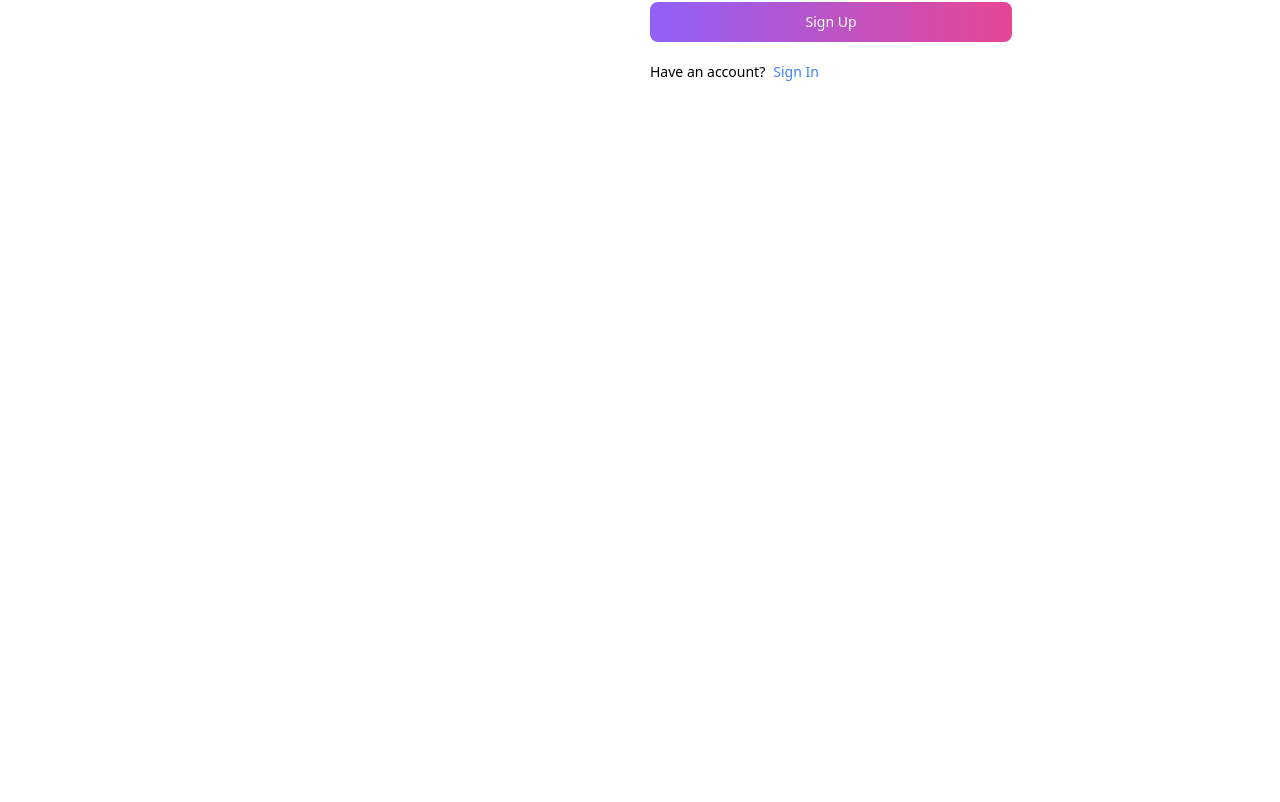
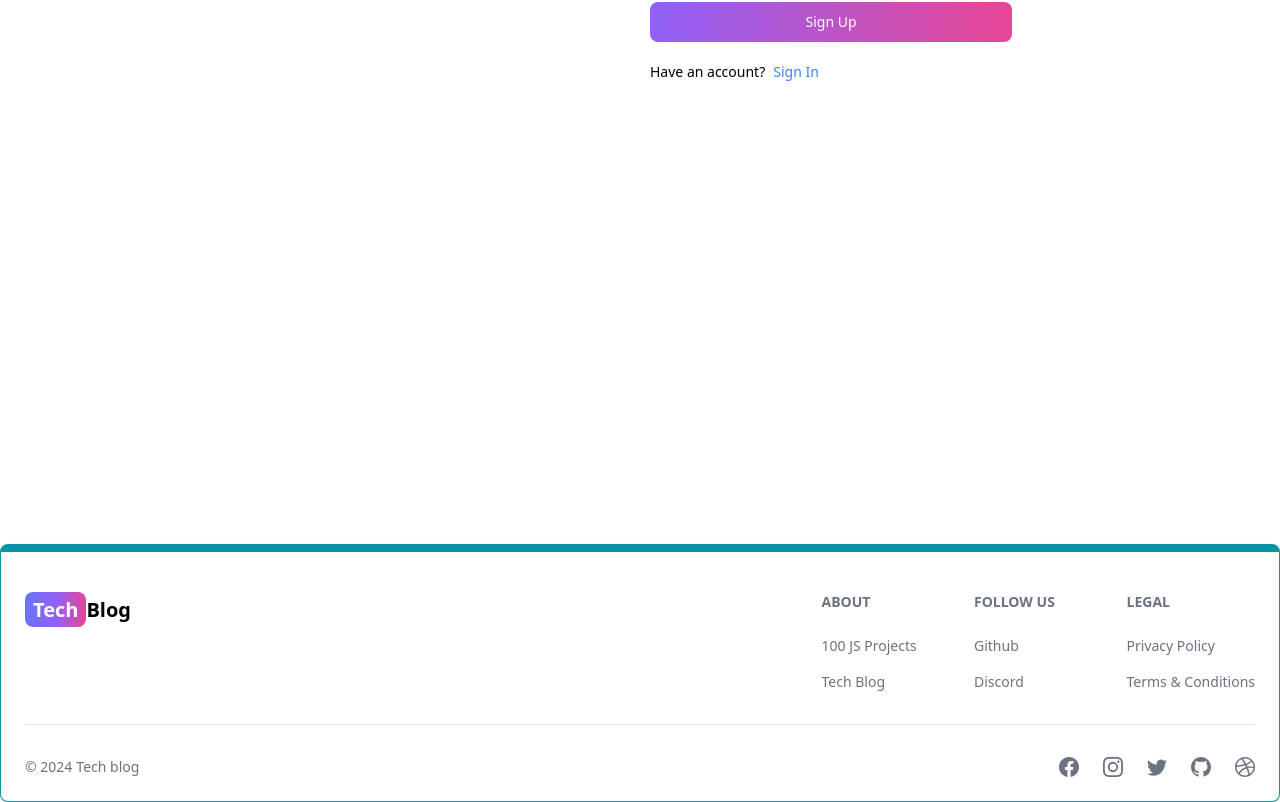
Before and after one commit to yaromyrkuninets/mern-blog-app, a React (Vite) app in the folder client/: page /sign-up in a window 1280 px wide. Shown: the part 400-1202 px from the top of the page. Before the commit the page ends 944 px from the top, so only its background shows below. Built offline with nearby package versions, Linux system fonts and the light colour scheme.

Commit message:
create the footer component

```diff
--- a/client/src/App.tsx
+++ b/client/src/App.tsx
@@ -6,6 +6,7 @@ import SignUp from "./pages/SignUp"
 import Dashboard from "./pages/Dashboard"
 import Projects from "./pages/Projects"
 import Header from "./components/Header"
+import Footer from "./components/Footer"
 
 
 const App = () => {
@@ -20,6 +21,7 @@ const App = () => {
                     <Route path="/dashboard" element={<Dashboard/>}/>
                     <Route path="/projects" element={<Projects/>}/>
                 </Routes>
+            <Footer/>
         </BrowserRouter>
     )
 }
--- /dev/null
+++ b/client/src/components/Footer.tsx
@@ -0,0 +1,81 @@
+import { Footer } from 'flowbite-react';
+import { Link } from 'react-router-dom';
+import { BsFacebook, BsInstagram, BsTwitter, BsGithub, BsDribbble } from 'react-icons/bs';
+
+export default function FooterCom() {
+    return (
+        <Footer container className='border border-t-8 border-teal-500'>
+            <div className='w-full max-w-7xl mx-auto'>
+                <div className='grid w-full justify-between sm:flex md:grid-cols-1'>
+                    <div className='mt-5'>
+                        <Link
+                            to='/'
+                            className='self-center whitespace-nowrap text-lg sm:text-xl font-semibold dark:text-white'
+                        >
+                            <span className='px-2 py-1 bg-gradient-to-r from-indigo-500 via-purple-500 to-pink-500 rounded-lg text-white'>
+                                Tech
+                            </span>
+                            Blog
+                        </Link>
+                    </div>
+                    <div className='grid grid-cols-2 gap-8 mt-4 sm:grid-cols-3 sm:gap-6'>
+                        <div>
+                            <Footer.Title title='About' />
+                            <Footer.LinkGroup col>
+                                <Footer.Link
+                                    href='https://www.100jsprojects.com'
+                                    target='_blank'
+                                    rel='noopener noreferrer'
+                                >
+                                    100 JS Projects
+                                </Footer.Link>
+                                <Footer.Link
+                                    href='/about'
+                                    target='_blank'
+                                    rel='noopener noreferrer'
+                                >
+                                    Tech Blog
+                                </Footer.Link>
+                            </Footer.LinkGroup>
+                        </div>
+                        <div>
+                            <Footer.Title title='Follow us' />
+                            <Footer.LinkGroup col>
+                                <Footer.Link
+                                    href='https://github.com/yaromyrkuninets/mern-blog-app'
+                                    target='_blank'
+                                    rel='noopener noreferrer'
+                                >
+                                    Github
+                                </Footer.Link>
+                                <Footer.Link href='#'>Discord</Footer.Link>
+                            </Footer.LinkGroup>
+                        </div>
+                        <div>
+                            <Footer.Title title='Legal' />
+                            <Footer.LinkGroup col>
+                                <Footer.Link href='#'>Privacy Policy</Footer.Link>
+                                <Footer.Link href='#'>Terms &amp; Conditions</Footer.Link>
+                            </Footer.LinkGroup>
+                        </div>
+                    </div>
+                </div>
+                <Footer.Divider />
+                <div className='w-full sm:flex sm:items-center sm:justify-between'>
+                    <Footer.Copyright
+                        href='#'
+                        by="Tech blog"
+                        year={new Date().getFullYear()}
+                    />
+                    <div className="flex gap-6 sm:mt-0 mt-4 sm:justify-center">
+                        <Footer.Icon href='#' icon={BsFacebook}/>
+                        <Footer.Icon href='#' icon={BsInstagram}/>
+                        <Footer.Icon href='#' icon={BsTwitter}/>
+                        <Footer.Icon href='https://github.com/yaromyrkuninets/mern-blog-app' icon={BsGithub}/>
+                        <Footer.Icon href='#' icon={BsDribbble}/>
+                    </div>
+                </div>
+            </div>
+        </Footer>
+    );
+}
--- a/client/src/components/Header.tsx
+++ b/client/src/components/Header.tsx
@@ -11,7 +11,7 @@ const Header = () => {
         <Navbar className='border-b-2'>
             <Link to="/" className='self-center whitespace-nowrap text-sm sm:text-xl font-semibold dark:text-white'>
                 <span className='px-2 py-1 bg-gradient-to-r from-indigo-500 via-purple-500 to-pink-500 rounded-lg text-white'>
-                    Negr's
+                    Tech
                 </span>
                 Blog
             </Link>
--- a/client/src/pages/SignUp.tsx
+++ b/client/src/pages/SignUp.tsx
@@ -65,7 +65,7 @@ const SignUp = () => {
                 <div className='flex-1'>
                     <Link to='/' className='font-bold dark:text-white text-4xl'>
                         <span className='px-2 py-1 bg-gradient-to-r from-indigo-500 via-purple-500 to-pink-500 rounded-lg text-white'>
-                        Negr's
+                        Tech
                         </span>
                         Blog
                     </Link>
```
Lines whose indentation alone changed are shown as unchanged.
